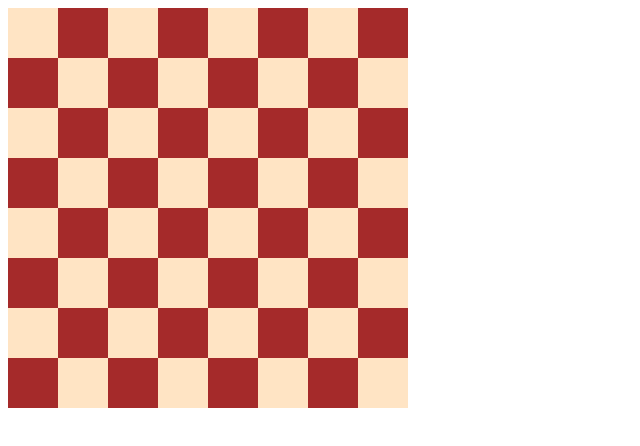
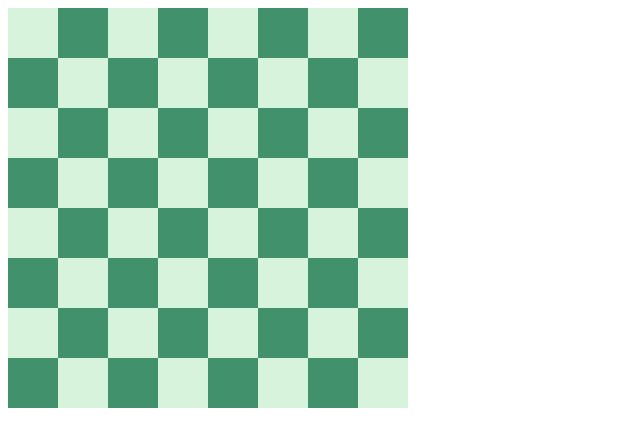
Before and after one commit to TomaszLaboj/knights-tour, a React (Create React App) app: page / in a window 1280 px wide. Shown: the top 446 px of the page, without its empty margins (0-640 px from the left). Built offline with nearby package versions, Linux system fonts and the light colour scheme; the HTML template or start-up script is replaced by a standard one.

Commit message:
changed component name, changed colours

```diff
--- a/src/App.tsx
+++ b/src/App.tsx
@@ -14,7 +14,7 @@ function App(): JSX.Element {
   const squaresRender: JSX.Element[] = [];
 
   for (const squareElement of squaresData) {
-    squaresRender.push(<SquareElement square={squareElement} />);
+    squaresRender.push(<SquareElementComponent square={squareElement} />);
   }
   console.log(squaresRender);
 
@@ -55,7 +55,7 @@ interface SquareElementProps {
 }
 //-------------------------------------------------------------
 
-function SquareElement(props: SquareElementProps) {
+function SquareElementComponent(props: SquareElementProps) {
   return (
     <div
       className={
--- a/src/app.css
+++ b/src/app.css
@@ -5,9 +5,9 @@
 }
 
 .black {
-  background-color: brown;
+  background-color: #40916c;
 }
 
 .white {
-  background-color: bisque;
+  background-color: #d8f3dc;
 }
```
